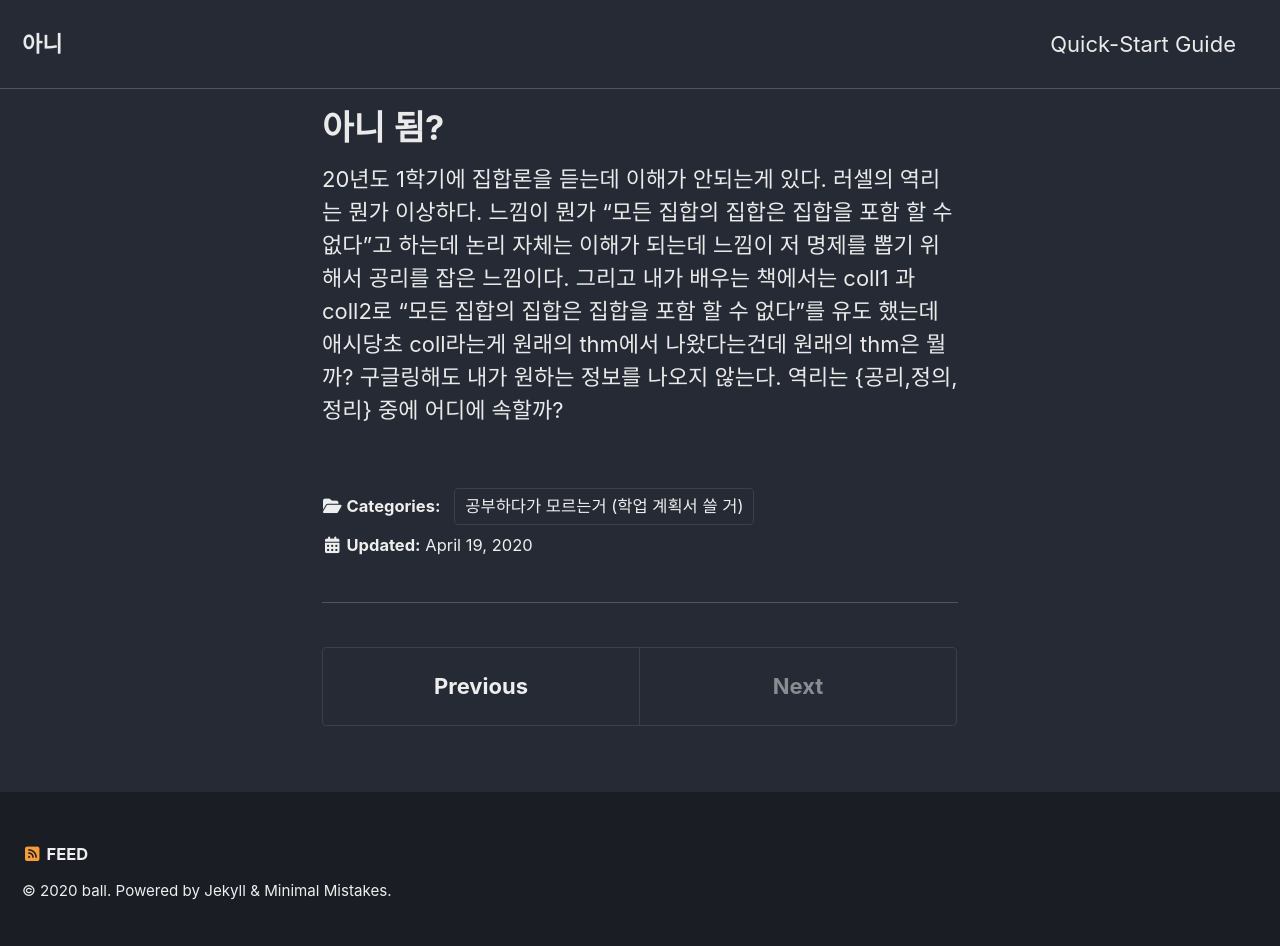
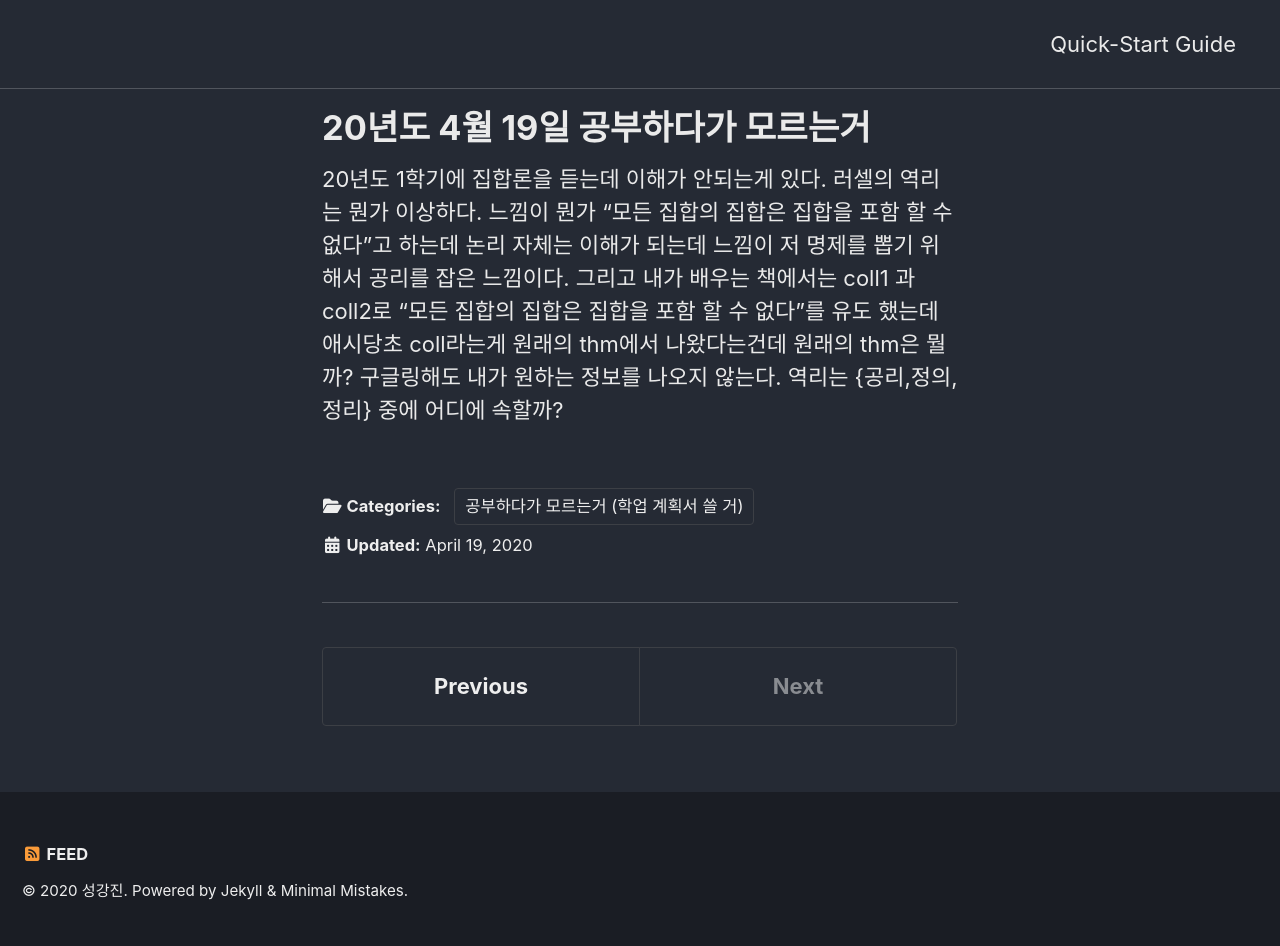
Before and after one commit to pmfpdf/pmfpdf.github.io, a Jekyll site: the page built from _posts/2020-04-19-모르는거 1.md, in a window 1280 px wide. Built offline with Jekyll 4.4.1, drawn with Linux system fonts in a browser that asks for light colours; cached includes are drawn as plain includes; nearby versions of some CDN libraries.

Commit message:
19일 posting 1

```diff
--- a/_config.yml
+++ b/_config.yml
@@ -15,11 +15,11 @@ theme                  : "minimal-mistakes-jekyll"
 minimal_mistakes_skin    : "dark" # "air", "aqua", "contrast", "dark", "dirt", "neon", "mint", "plum", "sunrise"
 
 # Site Settings
-locale                   : "아니"
-title                    : "아니"
+locale                   : "Beenzino"
+title                    : ""
 title_separator          : "-"
 subtitle                 : # site tagline that appears below site title in masthead
-name                     : "ball"
+name                     : "성강진"
 description              : ""
 url                      : "https://pmfpdf.github.io/" # the base hostname & protocol for your site e.g. "https://mmistakes.github.io"
 baseurl                  : # the subpath of your site, e.g. "/blog"
@@ -95,7 +95,7 @@ analytics:
 author:
   name             : "성강진"
   avatar           : # path of avatar image, e.g. "/assets/images/bio-photo.jpg"
-  bio              : "이게 클럽이고 이게 유흥이야"
+  bio              : "1시쯤에 공부다 끝내고 뒷정리하는 블로그"
   location         : ""
   email            : "zeskywa499@gmail.com"
   links:
--- a/_posts/2020-04-19-모르는거 1.md
+++ b/_posts/2020-04-19-모르는거 1.md
@@ -1,5 +1,5 @@
 ---
-title: "아니 됨?"
+title: "20년도 4월 19일 공부하다가 모르는거"
 categories:
   - 공부하다가 모르는거 (학업 계획서 쓸 거)
 ---
```
